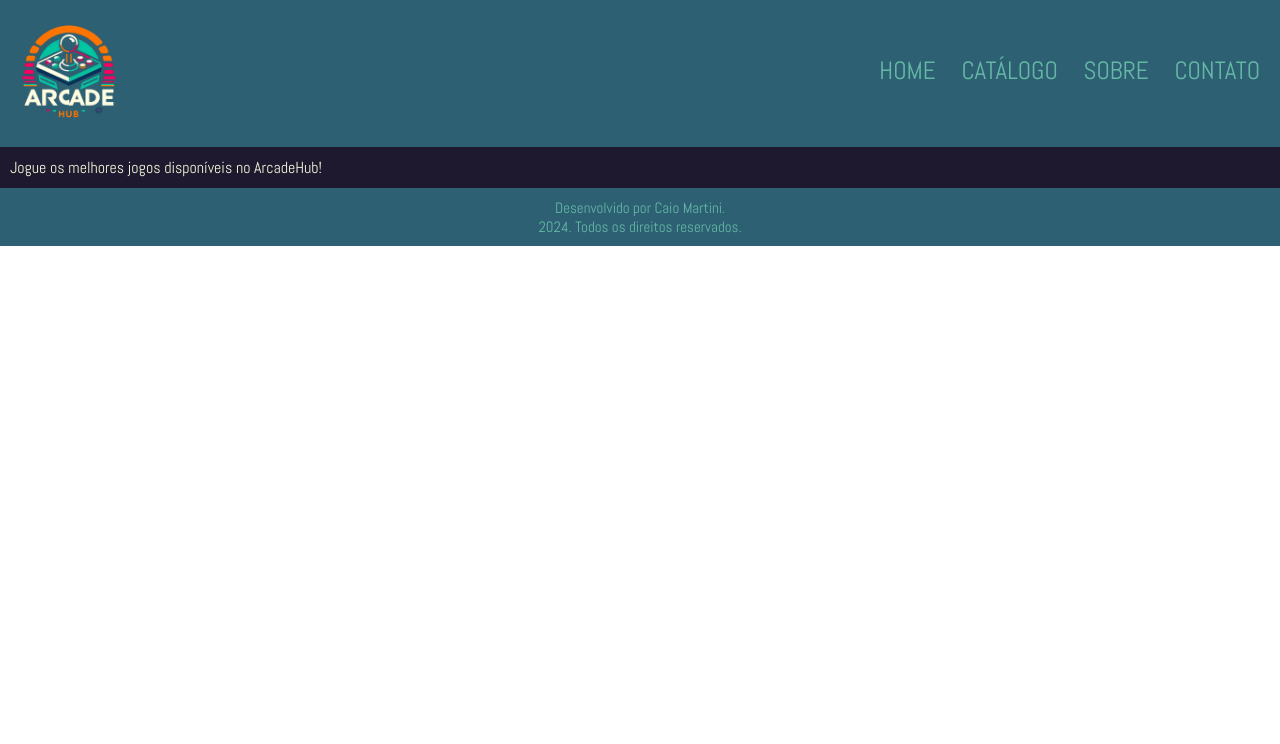
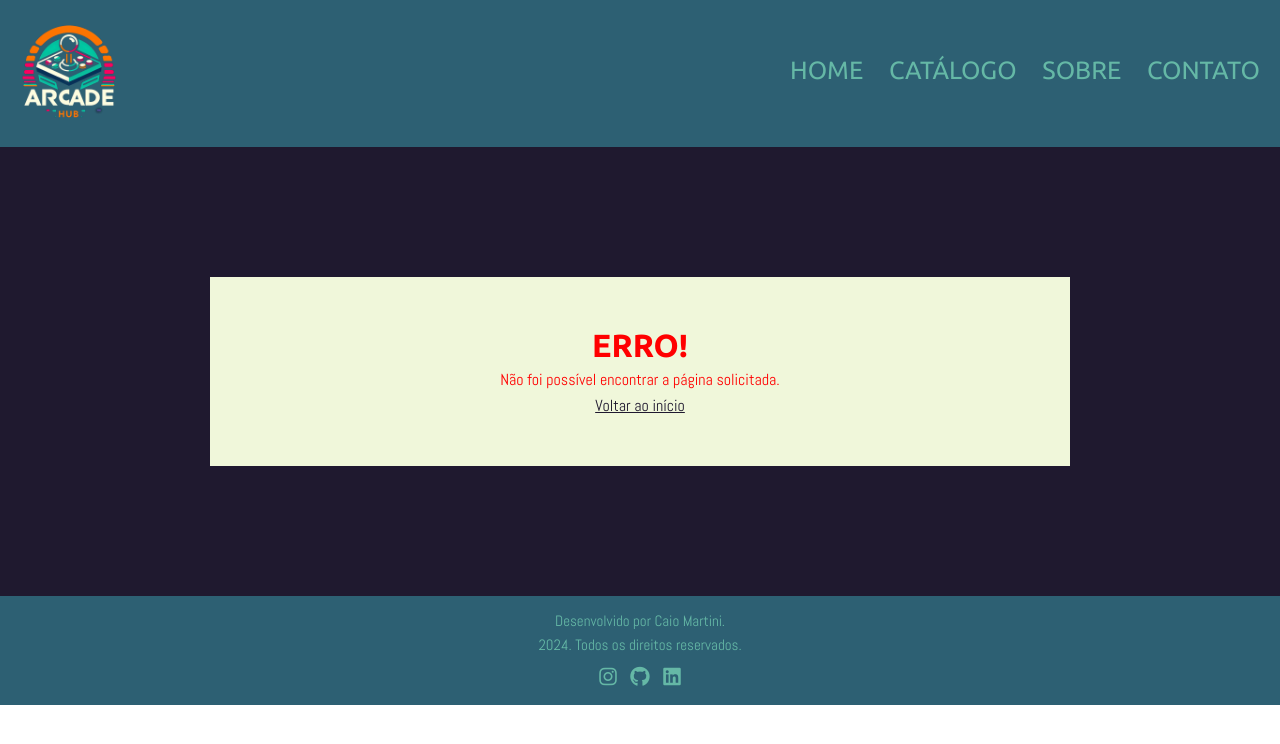
Before and after one commit to caiomartinni/Tech-Academy-2, a PHP site: page /index.php?pagina=erro in a window 1280 px wide. Shown: the top 744 px of the page. Run offline with PHP 8.4, Linux system fonts and the light colour scheme; some libraries are stand-ins or nearby versions.

Commit message:
ArcadeHub v5.0

```diff
--- a/css/style.css
+++ b/css/style.css
@@ -19,8 +19,12 @@
       .header .header-nav ul li {
         display: inline-block;
         margin: 45px 10px; }
-        .header .header-nav ul li a:hover {
-          color: #b5e8c3; }
+        .header .header-nav ul li a {
+          color: #65b8a6;
+          font-family: 'Ubuntu', 'Arial';
+          text-decoration: none; }
+          .header .header-nav ul li a:hover {
+            color: #b5e8c3; }
 
 main {
   padding: 10px;
@@ -33,5 +37,35 @@
   font-size: 15px;
   text-align: center;
   color: #65b8a6; }
+  .footer p {
+    margin: 5px; }
+  .footer ul {
+    list-style: none; }
+    .footer ul li {
+      display: inline-block;
+      margin: 5px; }
+      .footer ul li a {
+        text-decoration: none;
+        color: #65b8a6;
+        font-size: 20px; }
+        .footer ul li a:hover {
+          color: #b5e8c3; }
+
+.erro {
+  text-align: center;
+  margin: 120px 200px;
+  background-color: #f0f7da;
+  padding: 50px;
+  color: red; }
+  .erro p {
+    margin-top: 5px;
+    margin-bottom: 5px; }
+  .erro h1 {
+    font-family: 'Ubuntu', 'Arial';
+    text-transform: uppercase; }
+  .erro a {
+    color: #1f192f; }
+    .erro a:hover {
+      color: #2d6073; }
 
 /*# sourceMappingURL=style.css.map */
--- a/css/style.scss
+++ b/css/style.scss
@@ -28,6 +28,9 @@
                 display: inline-block;
                 margin: 45px 10px;
                 a {
+                    color: $tertiary;
+                    font-family: 'Ubuntu', 'Arial';
+                    text-decoration: none;
                     &:hover {
                         color: $quaternary;
                     }
@@ -49,4 +52,44 @@
     font-size: 15px;
     text-align: center;
     color: $tertiary;
+    p {
+        margin: 5px;
+    }
+    ul {
+        list-style: none;
+        li {
+            display: inline-block;
+            margin: 5px;
+            a {
+                text-decoration: none;
+                color: $tertiary;
+                font-size: 20px;
+                &:hover {
+                    color: $quaternary;
+                }
+            }
+        }
+    }
 }
+
+.erro {
+    p {
+        margin-top: 5px;
+        margin-bottom: 5px;
+    }
+    h1 {
+        font-family: 'Ubuntu', 'Arial';
+        text-transform: uppercase;
+    }
+    a {
+        color: $primary;
+        &:hover {
+            color: $secondary;
+        }
+    }
+    text-align: center;
+    margin: 120px 200px;
+    background-color: $quinary;
+    padding: 50px;
+    color: red;
+}
--- a/index.php
+++ b/index.php
@@ -7,9 +7,17 @@
 
     <link rel="stylesheet" href="css/style.css">
     <link rel="shortcut icon" href="imagens/icone.png">
+
+    <!--Fonte: Abel-->
     <link rel="preconnect" href="https://fonts.googleapis.com">
     <link rel="preconnect" href="https://fonts.gstatic.com" crossorigin>
     <link href="https://fonts.googleapis.com/css2?family=Abel&display=swap" rel="stylesheet">
+
+    <!--Fonte: Ubuntu-->
+    <link rel="preconnect" href="https://fonts.googleapis.com">
+    <link rel="preconnect" href="https://fonts.gstatic.com" crossorigin>
+    <link href="https://fonts.googleapis.com/css2?family=Roboto+Condensed:ital,wght@0,100..900;1,100..900&family=Space+Grotesk:wght@300..700&family=Ubuntu:ital,wght@0,300;0,400;0,500;0,700;1,300;1,400;1,500;1,700&display=swap" rel="stylesheet">
+
     <script src="https://kit.fontawesome.com/2382e2b1fd.js" crossorigin="anonymous"></script>
 </head>
 <body>
@@ -18,33 +26,68 @@
         <nav class="header-nav">
             <ul>
                 <li>
-                    <a>
+                    <a href="index.php?pagina=home">
                         Home
                     </a>
                 </li>
                 <li>
-                    <a>
+                    <a href="index.php?pagina=jogos">
                         Catálogo
                     </a>
                 </li>
                 <li>
-                    <a>
+                    <a href="index.php?pagina=sobre">
                         Sobre
                     </a>
                 </li>
                 <li>
-                    <a>
+                    <a href="index.php?pagina=contato">
                         Contato
                     </a>
                 </li>
 
     </header>
+
     <main>
-        <p>Jogue os melhores jogos disponíveis no ArcadeHub!</p>
+        <?php
+        //imprimir o conteúdo do array do GET
+        //print_r($_GET);
+
+        //recuperar a variável página
+        $pagina = $_GET["pagina"] ?? "home";
+
+        //paginas / home.php
+        $pagina = "paginas/{$pagina}.php";
+
+        //verificar se o arquivo existe
+        if (file_exists($pagina)) {
+            include $pagina;
+        } else {
+            include "paginas/erro.php";
+        }
+        ?>
     </main>
+
     <footer class="footer">
         <p>Desenvolvido por Caio Martini.</p>
         <p>2024. Todos os direitos reservados.</p>
+        <ul>
+            <li>
+                <a href="https://instagram.com">
+                    <i class="fa-brands fa-instagram"></i>
+                </a>
+            </li>
+            <li>
+                <a href="https://github.com/caiomartinni">
+                    <i class="fa-brands fa-github"></i>
+                </a>
+            </li>
+            <li>
+                <a href="https://linkedin.com">
+                    <i class="fa-brands fa-linkedin"></i>
+                </a>
+            </li>
+        </ul>
     </footer>
 </body>
 </html>
--- /dev/null
+++ b/paginas/erro.php
@@ -0,0 +1,5 @@
+<div class="erro">
+    <h1>Erro!</h1>
+    <p>Não foi possível encontrar a página solicitada.</p>
+    <a href="index.php?pagina=home">Voltar ao início</a>
+</div>
```
Also changed, not shown: 1 other file.
